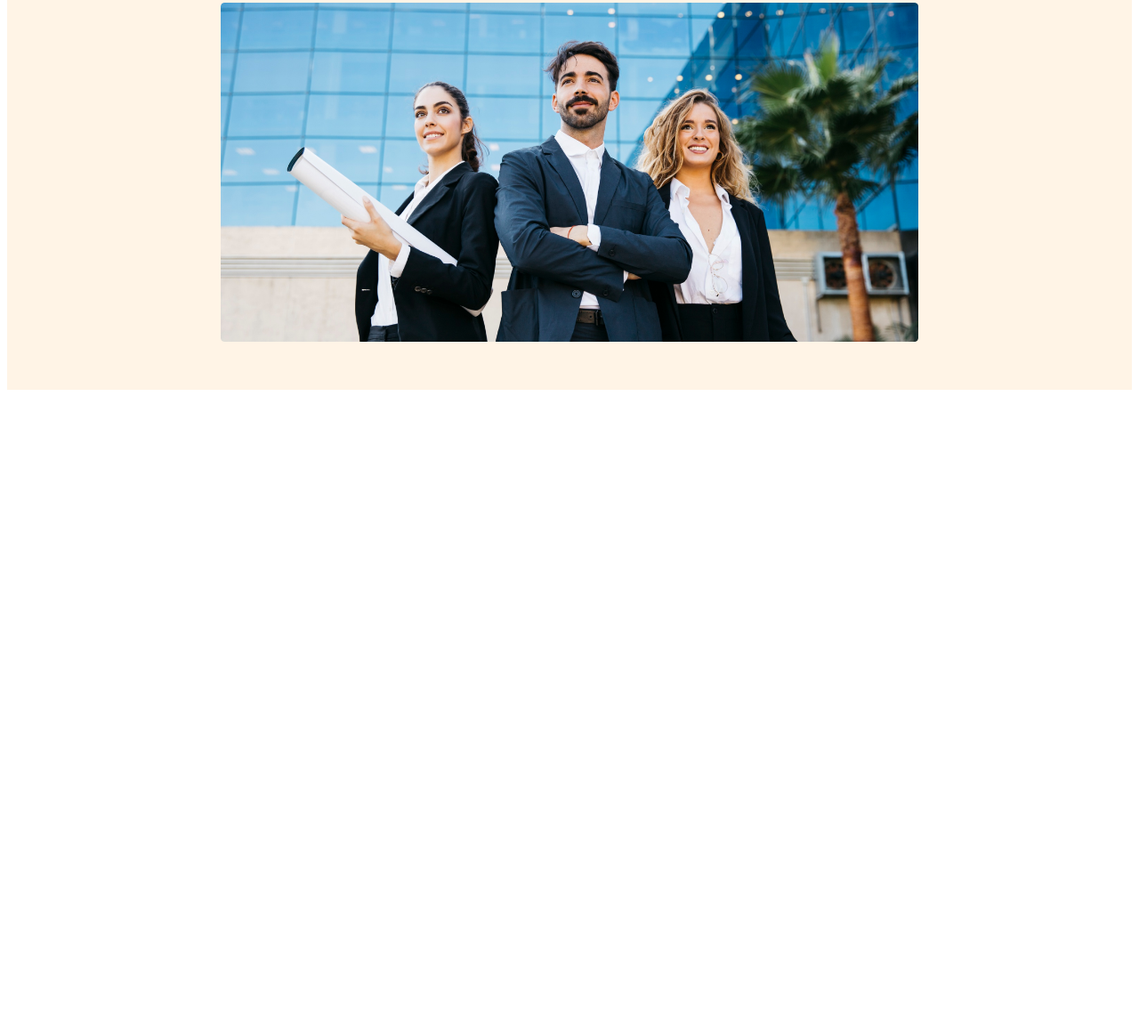
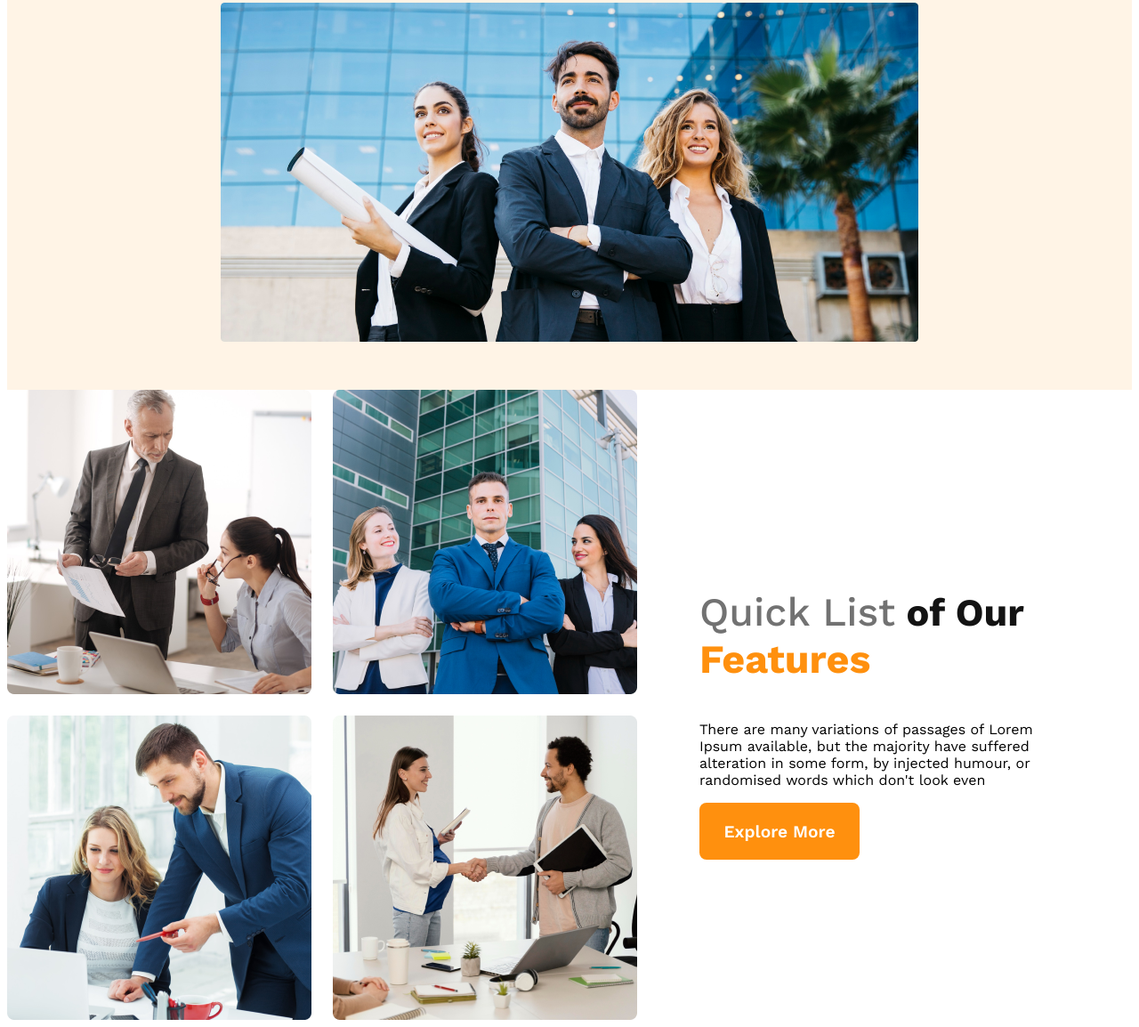
Before and after one commit to IsabellaCS50/g3-architects, a plain HTML site: page index.html in a window 1280 px wide. Shown: the part 621-1775 px from the top of the page at 89% size. Before the commit the page ends 1067 px from the top, so only its background shows below. Drawn offline with nearby package versions, Linux system fonts and the light colour scheme.

Commit message:
featutes content added

```diff
--- a/index.html
+++ b/index.html
@@ -7,6 +7,7 @@
     <link rel="stylesheet" href="./styles.css">
 </head>
 <body>
+    <!--header starting-->
     <header>
         <!--this is the nav section-->
         <nav>
@@ -28,9 +29,23 @@
             <img src="./images/banner.png" alt="">
         </div>
     </header>
+    <!--header end-->
+    <main>
+        <!--teams section start-->
+        <section class="teams-container">
+            <div class="teams-img-container">
+                <img src="./images/team1.png" alt="">
+                <img src="./images/team2.png" alt="">
+                <img src="./images/team3.png" alt="">
+                <img src="./images/team4.png" alt="">
+            </div>
 
-    <main>
-
+            <div class="teams-content">
+                <h3 class="heading-primary"><span id="gray-text">Quick List</span> of Our <span id="orange-text">Features</span></h3>
+                <p>There are many variations of passages of Lorem Ipsum available, but the majority have suffered alteration in some form, by injected humour, or randomised words which don't look even</p>
+                <button class="btn-primary">Explore More</button>
+            </div>
+        </section>
     </main>
 
     <footer>
--- a/styles.css
+++ b/styles.css
@@ -18,6 +18,12 @@
     border-radius: 8px;
     border-style: none;
     cursor: pointer;
+}
+
+.heading-primary{
+    color: #131313;
+    font-size: 2.7rem;
+    font-weight: 700;
 }
 /* Header Styles */
 header{
@@ -76,7 +82,40 @@ nav li a{
 .banner img{
     width: 100%;
 }
+/* main styles */
+main{
+    max-width: 1440px;
+    margin: 0 auto;
+}
 
+/* teams styles */
+.teams-container{
+    display: flex;
+    align-items: center;
+}
+
+.teams-img-container{
+    display: grid;
+    grid-template-columns: repeat(2, 1fr);
+    gap: 1.5rem;
+}
+
+.teams-content{
+    padding-left: 70px;
+    padding-right: 70px;
+}
+
+#gray-text{
+    color: #727272;
+    font-size: 2.8rem;
+    font-weight: 500;
+}
+
+#orange-text{
+    color: #FF900E;
+    font-size: 2.8rem;
+    font-weight: 700;
+}
 /* Responsive media queries */
 
 /* Mobile Devices */
```
